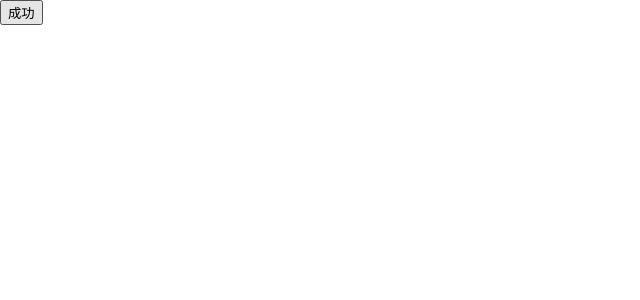
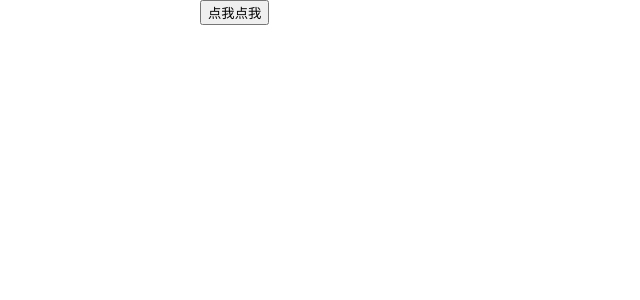
Before and after one commit to raind33/react-hook-component, a React (Create React App) app: page / in a window 1280 px wide. Shown: the top 300 px of the page, without its empty margins (0-640 px from the left). Built offline with nearby package versions, Linux system fonts and the light colour scheme.

Commit message:
feat: 添加popover组件

```diff
--- a/package.json
+++ b/package.json
@@ -3,6 +3,7 @@
   "version": "0.1.0",
   "private": true,
   "dependencies": {
+    "@floating-ui/react": "^0.26.14",
     "@testing-library/jest-dom": "^5.17.0",
     "@testing-library/react": "^13.4.0",
     "@testing-library/user-event": "^13.5.0",
--- a/src/App.tsx
+++ b/src/App.tsx
@@ -1,25 +1,18 @@
-import { ConfigProvider } from "./components/Message/ConfigProvider";
-import { useMessage } from "./components/Message/useMessage";
+import Popover from './components/Popover';
 
-function Aaa() {
-  const message = useMessage();
+export default function App() {
 
-  return <button onClick={() =>{
-    message.add({
-      content:'请求成功'
-    })
-  }}>成功</button>
+  const popoverContent = <div>
+    光光光
+    <button onClick={() => {alert(1)}}>111</button>
+  </div>;
+
+  return <Popover
+    content={popoverContent}
+    placement='bottom'
+    trigger='click'
+    style={{margin: '200px'}}
+  >
+    <button>点我点我</button>
+  </Popover>
 }
-
-function App() {
-
-  return (
-    <ConfigProvider>
-      <div>
-        <Aaa></Aaa>
-      </div>
-    </ConfigProvider>
-  );
-}
-
-export default App;
--- /dev/null
+++ b/src/components/Popover/index.css
@@ -0,0 +1,5 @@
+.popover-floating {
+  padding: 4px 8px;
+  border: 1px solid #000;
+  border-radius: 4px;
+}
--- /dev/null
+++ b/src/components/Popover/index.tsx
@@ -0,0 +1,115 @@
+import { CSSProperties, PropsWithChildren, ReactNode, useMemo } from "react";
+import {
+  useInteractions,
+  useFloating,
+  useClick,
+  useDismiss,
+  offset,
+  arrow,
+  FloatingArrow,
+  flip,
+  useHover,
+} from "@floating-ui/react";
+import { useRef, useState } from "react";
+import "./index.css";
+import { createPortal } from "react-dom";
+
+type Alignment = "start" | "end";
+type Side = "top" | "right" | "bottom" | "left";
+type AlignedPlacement = `${Side}-${Alignment}`;
+
+interface PopoverProps extends PropsWithChildren {
+  content: ReactNode;
+  trigger?: "hover" | "click";
+  placement?: Side | AlignedPlacement;
+  open?: boolean;
+  onOpenChange?: (open: boolean) => void;
+  className?: string;
+  style?: CSSProperties;
+}
+
+export default function Popover(props: PopoverProps) {
+  const {
+    open,
+    onOpenChange,
+    content,
+    children,
+    trigger = "hover",
+    placement = "bottom",
+    className,
+    style,
+  } = props;
+
+  const arrowRef = useRef(null);
+
+  const [isOpen, setIsOpen] = useState(open);
+
+  const { refs, floatingStyles, context } = useFloating({
+    open: isOpen,
+    onOpenChange: (open) => {
+      setIsOpen(open);
+      onOpenChange?.(open);
+    },
+    placement,
+    middleware: [
+      offset(10),
+      arrow({
+        element: arrowRef,
+      }),
+      flip(),
+    ],
+  });
+
+  const hover = useHover(context, {
+    enabled: trigger === "hover",
+  });
+  const click = useClick(context, {
+    enabled: trigger !== "hover",
+  });
+  const dismiss = useDismiss(context);
+
+  const { getReferenceProps, getFloatingProps } = useInteractions([
+    click,
+    hover,
+    dismiss,
+  ]);
+  const el = useMemo(() => {
+    const el = document.createElement("div");
+    el.className = `wrapper`;
+
+    document.body.appendChild(el);
+    return el;
+  }, []);
+
+  const floating = isOpen && (
+    <div
+      className="popover-floating"
+      ref={refs.setFloating}
+      style={floatingStyles}
+      {...getFloatingProps()}
+    >
+      {content}
+      <FloatingArrow
+        ref={arrowRef}
+        context={context}
+        fill="#fff"
+        stroke="#000"
+        strokeWidth={1}
+      />
+    </div>
+  );
+
+  return (
+    <>
+      <span
+        ref={refs.setReference}
+        {...getReferenceProps()}
+        className={className}
+        style={style}
+      >
+        {children}
+      </span>
+      {createPortal(floating, el)}
+    </>
+  );
+}
```
Also changed, not shown: 1 other file (tests, documents, lock files or other folders).
